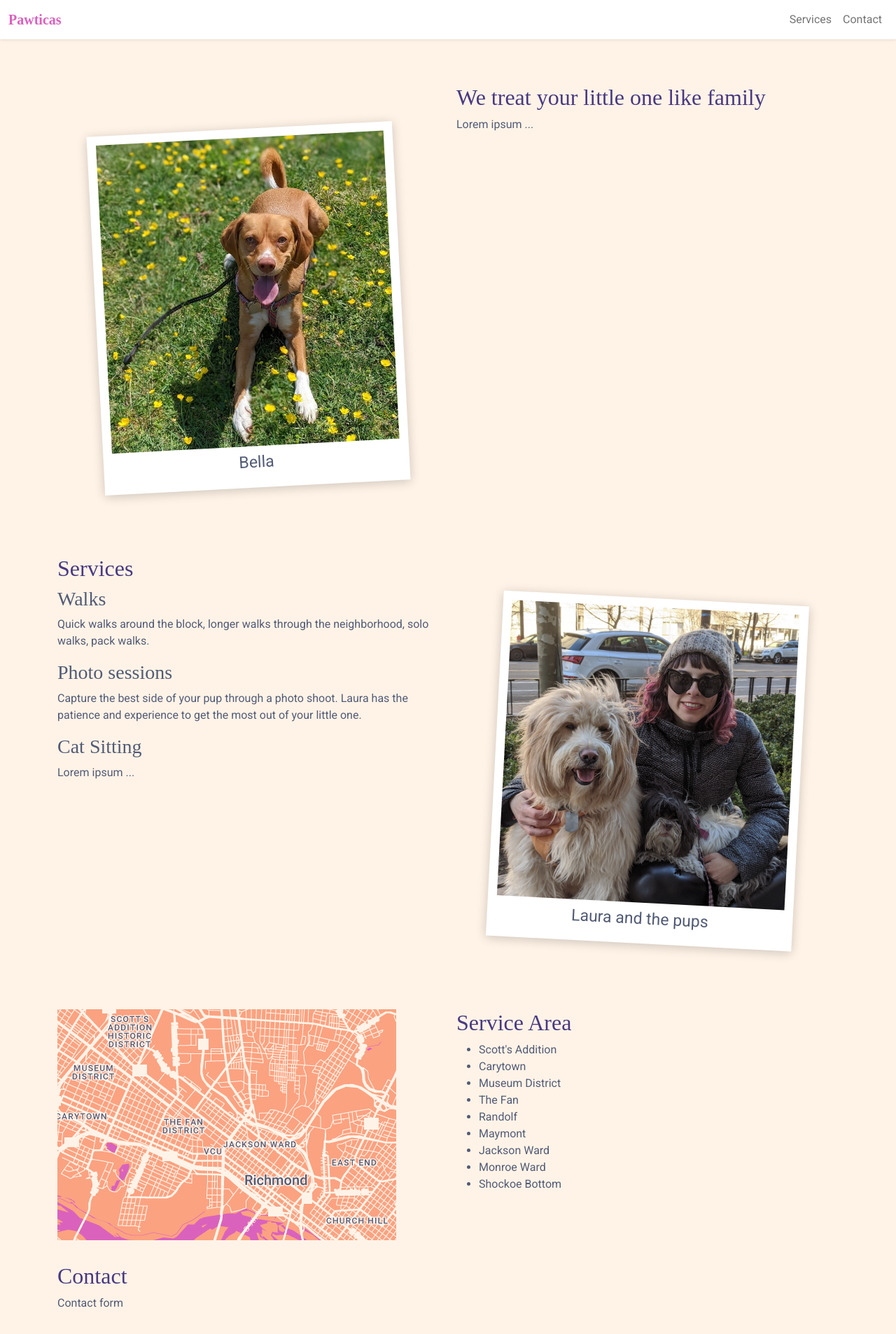
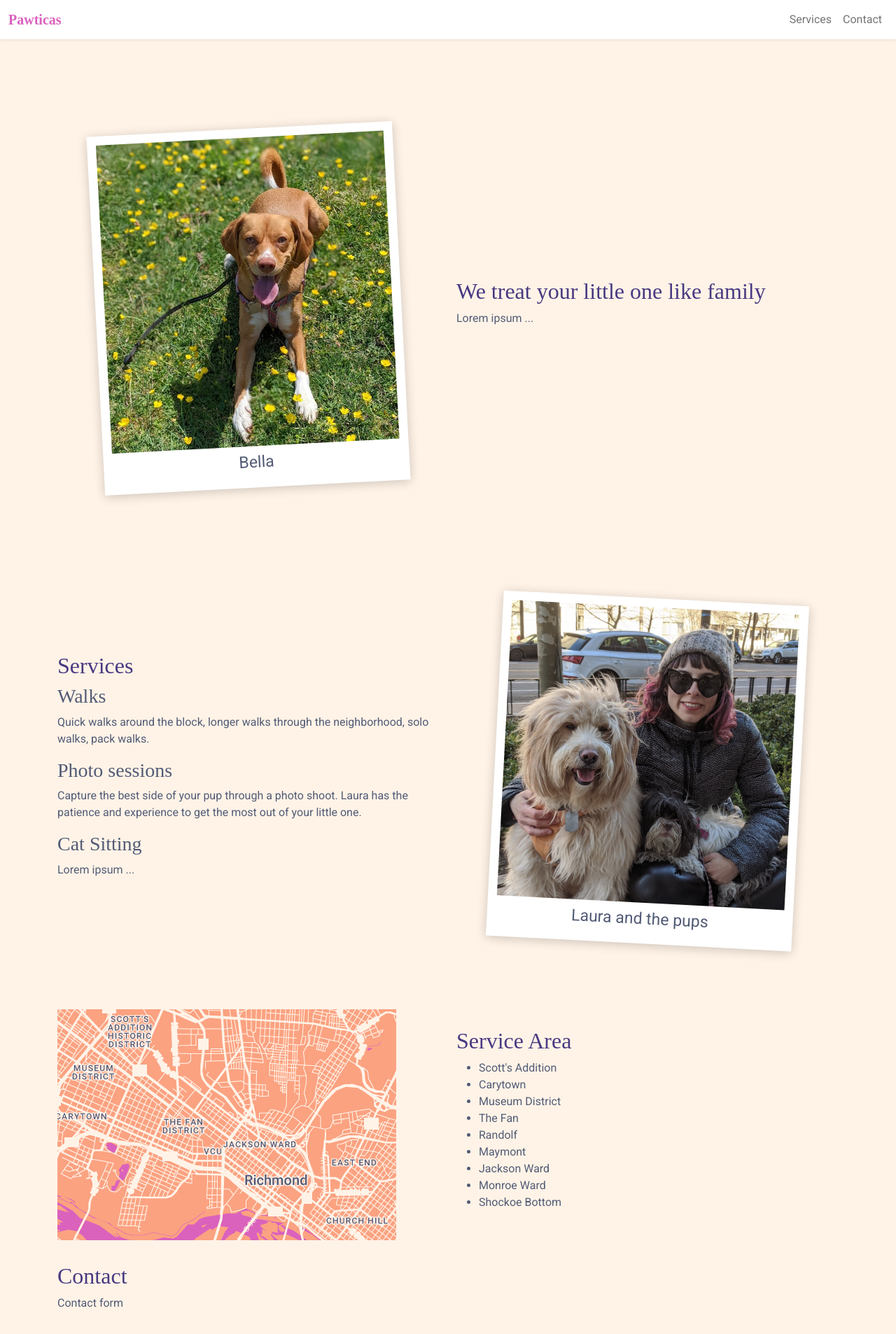
Before and after one commit to seanperkins/pawticas, a Next.js app: page / in a window 1280 px wide. Shown: the top 1906 px of the page at 70% size. Built offline with nearby package versions, Linux system fonts and the light colour scheme; a web font is replaced by a local one.

Commit message:
Center text in sections

```diff
--- a/pages/_document.js
+++ b/pages/_document.js
@@ -6,7 +6,11 @@ class MyDocument extends Document {
       <Html>
         <Head>
           <link rel="preconnect" href="https://fonts.googleapis.com" />
-          <link rel="preconnect" href="https://fonts.gstatic.com" crossOrigin />
+          <link
+            rel="preconnect"
+            href="https://fonts.gstatic.com"
+            crossOrigin="true"
+          />
           <link
             href="https://fonts.googleapis.com/css2?family=Inknut+Antiqua:wght@300;400;500;600;700;800;900&family=Roboto:ital,wght@0,100;0,300;0,400;0,500;0,700;0,900;1,100;1,300;1,400;1,500;1,700;1,900&display=swap"
             rel="stylesheet"
--- a/pages/index.js
+++ b/pages/index.js
@@ -15,13 +15,13 @@ export default function Home() {
             className="tilt-left"
           />
         </div>
-        <div className="col-6">
+        <div className="col-6 center-vertical">
           <h2 className="text-plum">We treat your little one like family</h2>
           <p>Lorem ipsum ...</p>
         </div>
       </div>
       <div className="row py-3">
-        <div className="col-6">
+        <div className="col-6 center-vertical">
           <h2 className="text-plum">Services</h2>
           <ul className="list-group">
             <li class="list-item">
@@ -62,7 +62,7 @@ export default function Home() {
             style={{maxWidth: '100%'}}
           />
         </div>
-        <div className="col-6">
+        <div className="col-6 center-vertical">
           <h2 className="text-plum">Service Area</h2>
           <ul>
             {serviceArea.map((service) => (
--- a/styles/globals.scss
+++ b/styles/globals.scss
@@ -95,3 +95,9 @@
 .list-item {
   list-style: none;
 }
+
+.center-vertical {
+  justify-content: center;
+  display: flex;
+  flex-direction: column;
+}
```
